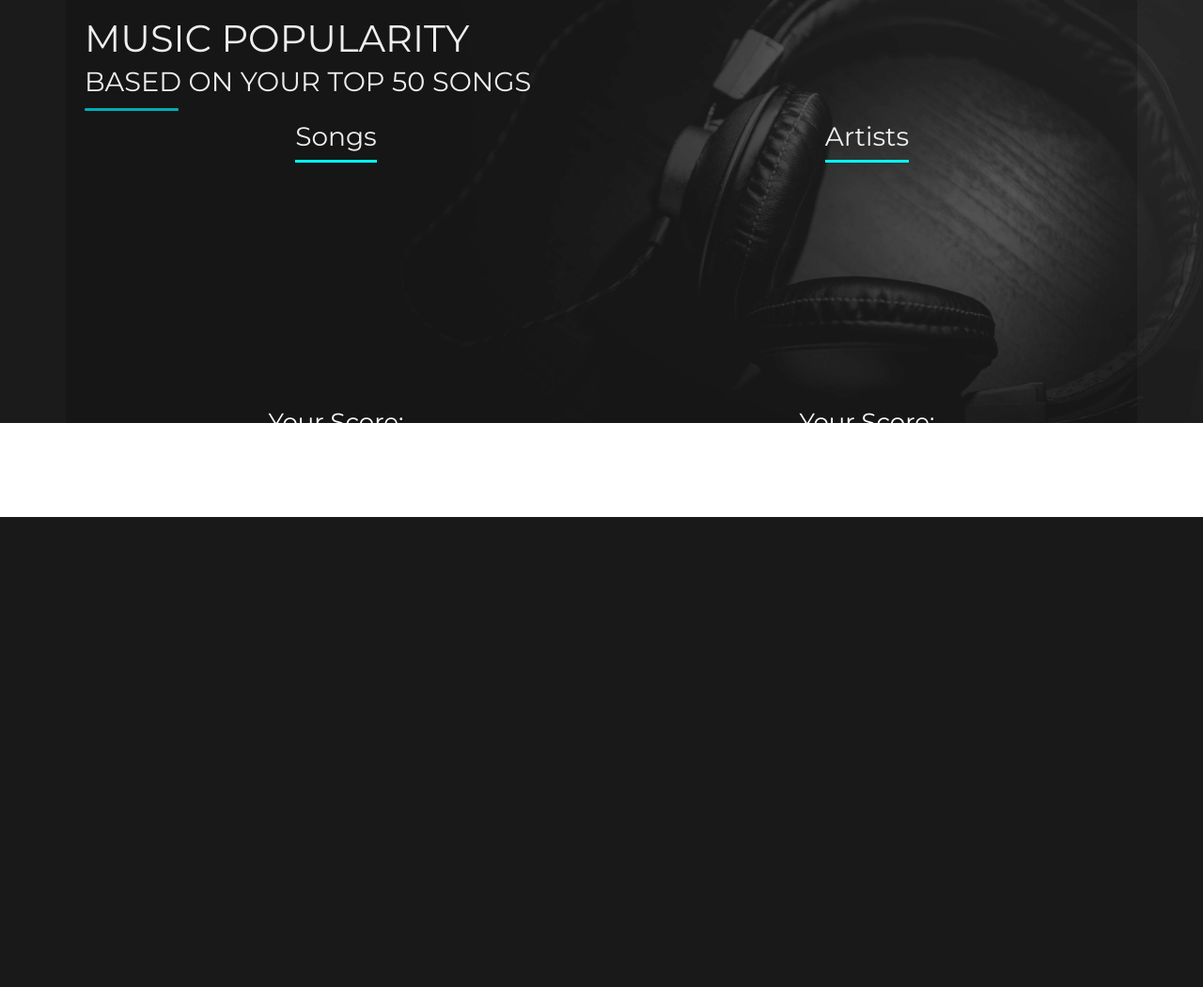
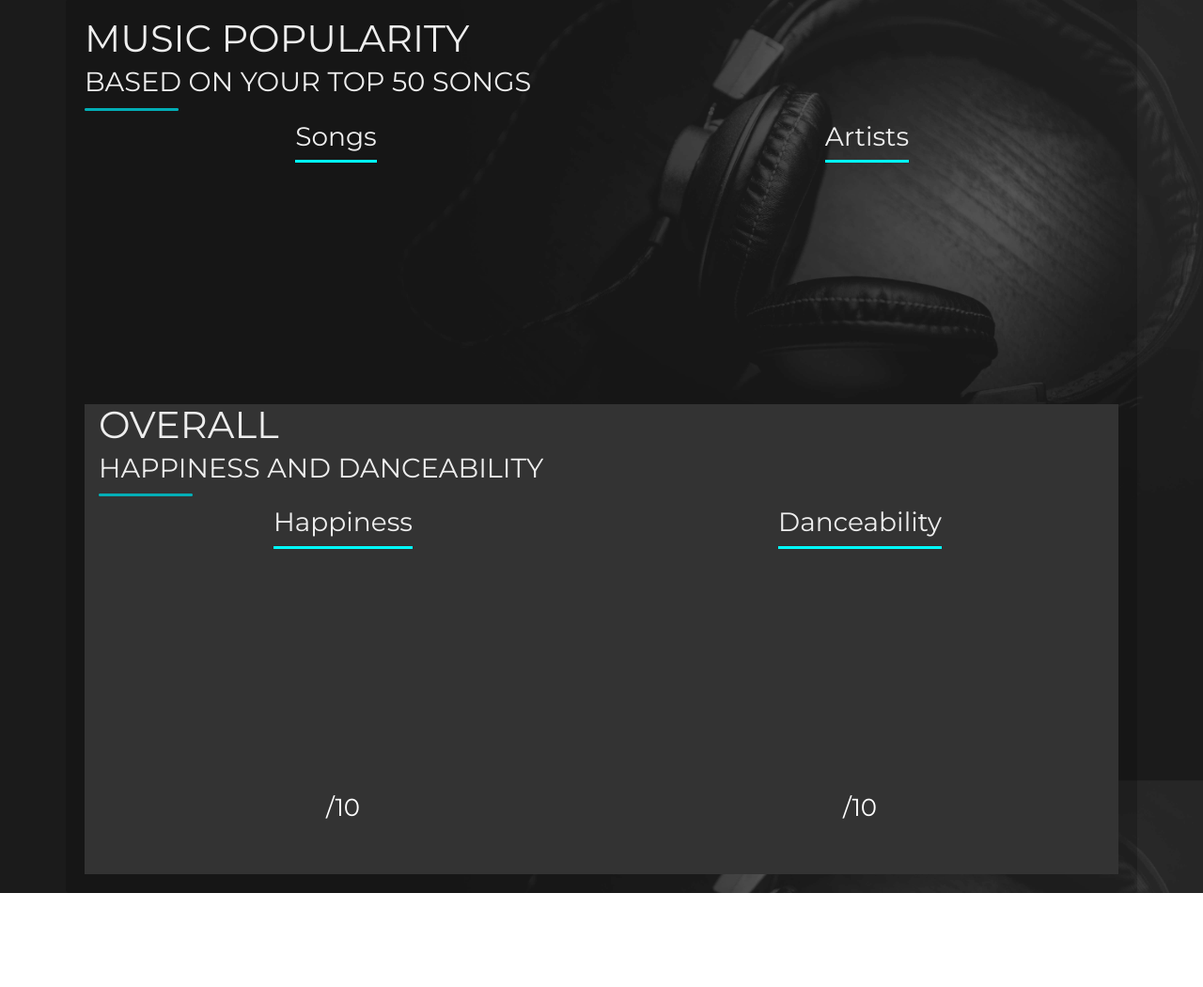
Before and after one commit to Matt-Brown503/viewsic, a Django app: page / in a window 1280 px wide. Shown: the part 1794-2844 px from the top of the page at 94% size. Before the commit the page ends 2344 px from the top, so only its background shows below. Run offline with Django 3.2, Linux system fonts and the light colour scheme; the visitor is signed in with stand-in values (Sample User, id 1); data that the repository does not hold is empty; some libraries are stand-ins or nearby versions.

Commit message:
updates to profile.html. Added valence and danceability

```diff
--- a/pages/models.py
+++ b/pages/models.py
@@ -11,6 +11,8 @@
     last_request = models.DateTimeField(null=True, blank=True)
     track_score = models.CharField(max_length=255)
     artist_score = models.CharField(max_length=255)
+    danceability_score = models.CharField(max_length=255)
+    valence_score = models.CharField(max_length=255)
 
 
 class Track(models.Model):
@@ -22,6 +24,9 @@
     track_url = models.CharField(max_length=255)
     popularity = models.CharField(max_length=255)
     preview_url = models.CharField(max_length=255)
+    danceability = models.CharField(max_length=255)
+    valence = models.CharField(max_length=255)
+    duration = models.CharField(max_length=255)
 
 class Genre(models.Model):
     genre = models.CharField(max_length=255)
--- a/pages/static/pages/profile.css
+++ b/pages/static/pages/profile.css
@@ -17,14 +17,6 @@
   filter: grayscale(100%);
   opacity: .5;
   z-index: 0; }
-
-.hidden {
-  transform: translateX(600px);
-  opacity: 0; }
-
-.revealed {
-  transform: translateX(1px);
-  opacity: 1; }
 
 .underline {
   width: 100px;
@@ -125,6 +117,10 @@
   .popularity span {
     font-weight: bold; }
 
+.totals {
+  background-color: #333;
+  height: 500px; }
+
 .content {
   overflow: hidden;
   position: relative; }
@@ -171,7 +167,16 @@
   padding: 20px; }
   .genres .col-md-6 {
     display: flex;
-    align-items: center; }
+    align-items: center;
+    overflow: hidden; }
+
+.hidden {
+  transform: translateX(-800px);
+  opacity: 0; }
+
+.revealed {
+  transform: translateX(0px);
+  opacity: 1; }
 
 .pop {
   background: rgba(0, 0, 0, 0.2);
--- a/pages/templates/pages/profile.html
+++ b/pages/templates/pages/profile.html
@@ -10,6 +10,8 @@
         var colors = []
         var tscore = []
         var ascore = []
+        var danceability = 0
+        var valence = 0
         $.ajax({
             type: "GET",
             url: endpoint,
@@ -24,18 +26,46 @@
                 ascore.push(data.ascore)
                 ascore.push(data.siteascore)
 
+                // let mystring = data.danceability*10
+                // mystring = mystring.toFixed(2)
+                // console.log(mystring)
+
+                danceability = (data.danceability*10).toFixed(1)
+                valence = (data.valence*10).toFixed(1)
+
+                document.getElementsByClassName('user-valence')[0].innerHTML = valence
+                document.getElementsByClassName('user-danceability')[0].innerHTML = danceability
+
+
+
                 $('.artist-info').addClass(' load');
 
-                setChart()
                 buildLegend()
+
                 $('.legend-item').click(function(event) {
                     console.log('clicked')
                     var text = $(event.target).text();
                     submit(text)
                 });
 
-                popChart(tscore,'myChart1')
-                popChart(ascore,'myChart2')
+                $(window).scroll(function(){
+                    let scrollY = $(window).scrollTop() + $(window).height()
+                    if (scrollY > $('.genres').position().top + $('.genres').outerHeight()
+                     && !$('#myChart').hasClass('loaded')){
+                        setChart()
+                        $('#myChart').addClass('loaded')
+                        $('.legend-item').addClass('revealed')
+                    }
+                })
+                $(window).scroll(function(){
+                    let scrollY = $(window).scrollTop() + $(window).height()
+                    if (scrollY > $('.pop').position().top + $('.pop').outerHeight()
+                     && !$('#myChart1').hasClass('loaded')){
+                        popChart(tscore,'myChart1')
+                        popChart(ascore,'myChart2')
+                        $('#myChart1').addClass('loaded')
+                    }
+                })
 
                 document.getElementById('user-track-pop').innerHTML = data.tscore
                 document.getElementById('all-track-pop').innerHTML = data.sitetscore
@@ -325,7 +355,7 @@
     let legendData = '';
     let trans = [.9,.85,.8,.75,.7,.65,.6,.55,.5,.45,.4,.35,.3,.25,.2,.15,.1,]
     for (i=0;i<labels.length;i++){
-        legendData += '<li class="legend-item" data-toggle="modal" data-target="#exampleModal" style="transition: '+trans[i]+'s; background-color:' + colors[i] + '">' + labels[i] + '</li>';
+        legendData += '<li class="legend-item hidden" data-toggle="modal" data-target="#exampleModal" style="transition: '+trans[i]+'s; background-color:' + colors[i] + '">' + labels[i] + '</li>';
     }
     let ulData = '<ul>'+legendData+'</ul>';
     document.getElementById('chart-legend-0').innerHTML = ulData
@@ -522,6 +552,26 @@
                 </div>
             </div>
         </div>
+        <div class="container totals">
+                <h1>OVERALL</h1>
+                <h2>HAPPINESS AND DANCEABILITY</h2>
+                <div class="underline"></div>
+            <div class="row">
+                <div class="col-md-6">
+                    <h3>Happiness</h3>
+
+                    <div class="pop-info">
+                        <p class=""><span class="user-valence"></span>/10</p>
+                    </div>
+                </div>
+                <div class="col-md-6">
+                    <h3>Danceability</h3>
+
+                    <div class="pop-info">
+                        <p class=""><span class="user-danceability"></span>/10</p>
+                    </div>
+                </div>
+            </div>
     </div>
       <!-- Modal -->
       <div class="modal fade" id="exampleModal" tabindex="-1" role="dialog" aria-labelledby="exampleModalLabel" aria-hidden="true">
--- a/pages/templates/profile.scss
+++ b/pages/templates/profile.scss
@@ -21,18 +21,6 @@
     opacity: .5;
     z-index: 0;
 }
-
-.hidden {
-    transform: translateX(600px);
-    opacity: 0;
-}
-
-.revealed {
-    transform: translateX(1px);
-    opacity: 1;
-}
-
-
 
 .underline {
     width: 100px;
@@ -146,6 +134,11 @@
     }
 }
 
+.totals {
+    background-color:#333;
+    height: 500px;
+}
+
 
 .content {
     overflow: hidden;
@@ -205,7 +198,19 @@
     .col-md-6 {
         display: flex;
         align-items: center;
+        overflow: hidden
     }
+
+}
+
+.hidden {
+    transform: translateX(-800px);
+    opacity: 0;
+}
+
+.revealed {
+    transform: translateX(0px);
+    opacity: 1;
 }
 
 .pop {
--- a/pages/views.py
+++ b/pages/views.py
@@ -1,4 +1,4 @@
-from django.shortcuts import render, HttpResponseRedirect
+from django.shortcuts import render, HttpResponseRedirect, redirect
 import spotipy
 import spotipy.util as util
 from spotipy import oauth2
@@ -46,12 +46,14 @@
     track_id = data['id'],
     album_art = data['album']['images'][0]['url'],
     track_url = data['external_urls']['spotify'],
-    popularity = data['popularity'],
     preview_url=data['preview_url'],
+    defaults={
+        'popularity': data['popularity']
+        }
     )
 
     # if created:
-    #     print('new entry')
+
     # else:
     #     print('found')
 
@@ -59,6 +61,17 @@
     track=track,
     user=user
     )
+
+
+def update_track(data):
+    track, created = Track.objects.update_or_create(
+track_id=data['id'],
+defaults={
+    'danceability': data['danceability'],
+    'valence': data['valence'],
+    'duration': data['duration_ms'],
+    }
+)
 
 def save_artist(data):
     artist, created = Artist.objects.update_or_create(
@@ -76,10 +89,6 @@
         'popularity': data['popularity'],
         }
     )
-    print(data['name'])
-    print(data['images'][0]['url'])
-    print(data['popularity'])
-    print('')
     artist.genre.add(genre)
     artist.save()
 
@@ -182,11 +191,33 @@
         total += int(trackid.track.artist.popularity)
     total = total // len(data)
     print('artist avg:')
+    print(total)
+    return total
+
+def danceability_avg(data):
+    total = 0
+    for trackid in data:
+        total += float(trackid.track.danceability)
+
+    total = total / len(data)
+    print('dance avg:')
+    print(total)
+    return total
+
+def valence_avg(data):
+    total = 0
+    for trackid in data:
+        total += float(trackid.track.valence)
+    total = total / len(data)
+    print('valence avg:')
+    print(total)
     return total
 
 def update_user_avg(data, request):
     request.user.track_score = track_avg(data)
     request.user.artist_score = artist_avg(data)
+    request.user.danceability_score = danceability_avg(data)
+    request.user.valence_score = valence_avg(data)
     request.user.save()
 
 def all_user_track_avg(data):
@@ -216,11 +247,16 @@
         difference = None
 
     print('older than 5 minutes')
-    if not difference or difference.seconds > 600:
+    if not difference or difference.seconds > 5:
 
         all_user_tracks = request.user.tracks.all()
         token = request.user.social_auth.all()[0].extra_data
-        sp = spotipy.Spotify(auth=token['access_token'])
+
+        try:
+            sp = spotipy.Spotify(auth=token['access_token'])
+        except spotipy.client.SpotifyException:
+            redirect('/')
+
         user_top = sp.current_user_top_tracks(limit=50, time_range='long_term')
         user_info = sp.current_user()
 
@@ -230,15 +266,17 @@
         for data in user_top['items']:
             artist = save_artist(data)
             save_tracks(data, request.user, artist)
-            print('track saved')
+            # print('track saved')
 
         #appending artist id to query for artist data + genre info
         artist_info = []
+        track_info = []
         for trackid in all_user_tracks:
+            track_info.append(trackid.track.track_id)
             artist_info.append(trackid.track.artist.artist_id)
-            print(trackid.track.artist.name)
-            print('artist info appended')
-            print('')
+            # print(trackid.track.artist.name)
+            # print('artist info appended')
+            print(track_info)
 
             #updates artist info and genre info
         myset = list(set(artist_info))
@@ -248,9 +286,14 @@
                 genre = make_genre(entry)
                 update_artist(content,genre)
             update_artist_no_genre(content)
-            print('genre info added to artist')
+            # print('genre info added to artist')
         request.user.last_request = timezone.now()
         request.user.save()
+
+        track_details = sp.audio_features(track_info)
+        for song in track_details:
+            update_track(song)
+
 
     return render(request, 'pages/profile.html',)
 
@@ -265,8 +308,8 @@
 
     def get(self, request, format=None):
         data = request.user.tracks.all()
+        allusers = User.objects.all()
         update_user_avg(data, request)
-        allusers = User.objects.all()
 
         print(request.user.track_score)
 
@@ -277,6 +320,8 @@
             'tscore': request.user.track_score,
             'ascore': request.user.artist_score,
             'sitetscore': all_user_track_avg(allusers),
-            'siteascore': all_user_artist_avg(allusers)
+            'siteascore': all_user_artist_avg(allusers),
+            'danceability': request.user.danceability_score,
+            'valence': request.user.valence_score
         }
         return Response(page_data)
```
Also changed, not shown: pages/migrations/0013_auto_20180217_1940.py (added), pages/migrations/0014_auto_20180218_1653.py (added), 1 other file.
